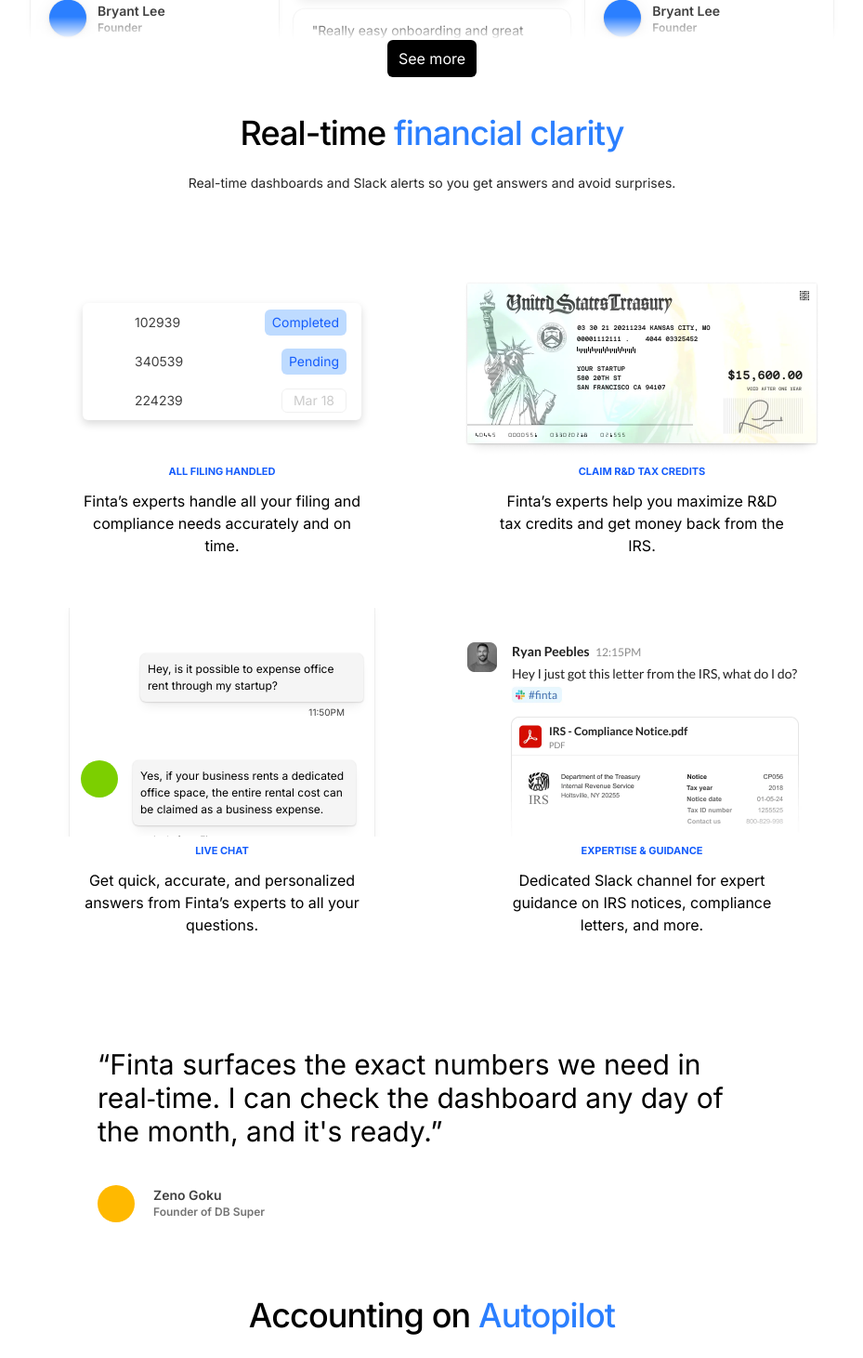
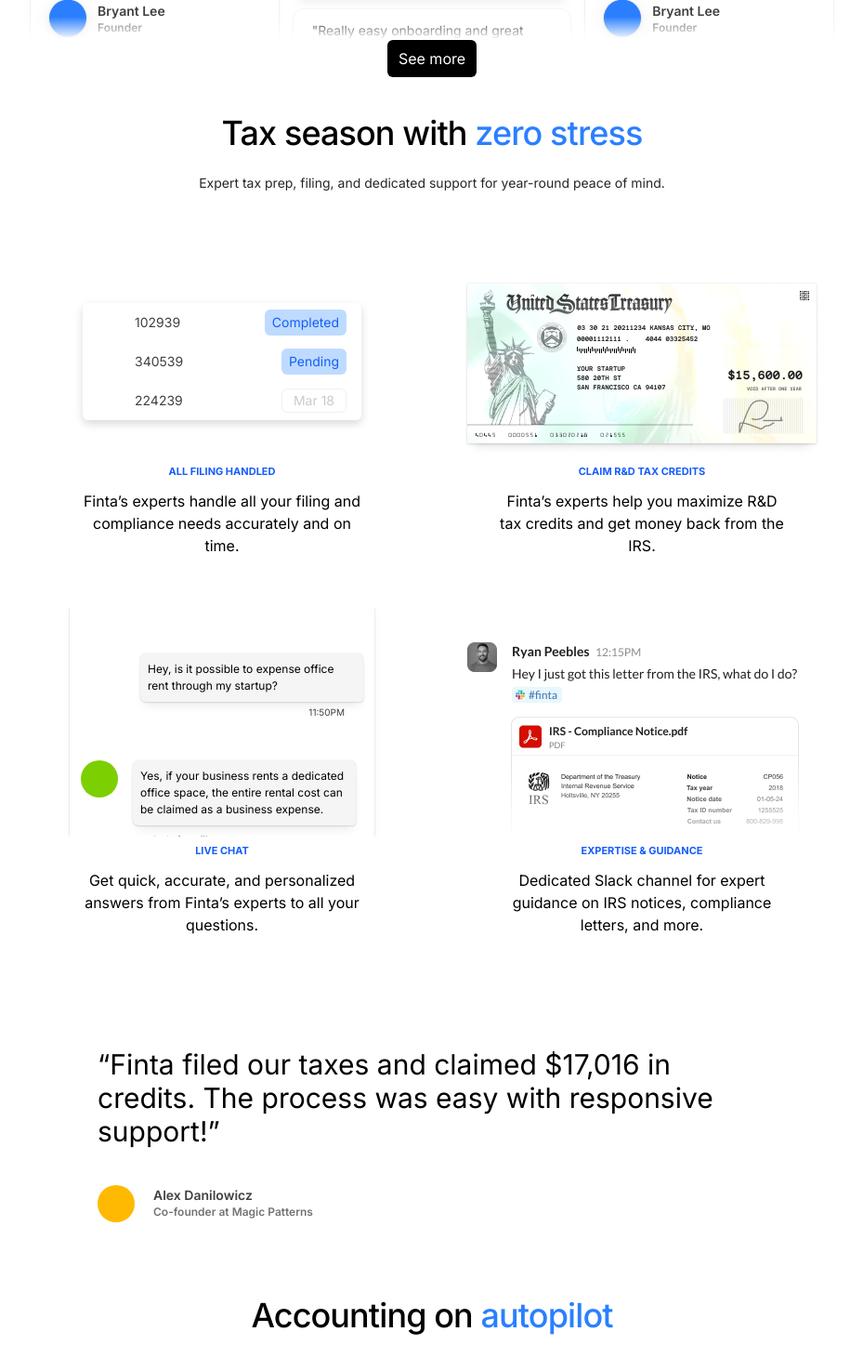
Before and after one commit to Evolver-3/newfintaupload, a React (Vite) app: page / in a window 1280 px wide. Shown: the part 1940-3401 px from the top of the page at 93% size, without its empty margins (175-1104 px from the left). Built offline with nearby package versions, Linux system fonts and the light colour scheme; some icons are missing.

Commit message:
remove unneccessary code

```diff
--- a/src/finta/Accounting/AccountingCard.jsx
+++ b/src/finta/Accounting/AccountingCard.jsx
@@ -1,5 +1,6 @@
 import Container from '../Container'
-import React from 'react'
+import CustomMain from '../CustomMain'
+
 import CardOne from './Card1/CardOne'
 import CardTwo from './Card2/CardTwo'
 import CardThree from './Card3/CardThree'
@@ -8,37 +9,12 @@
 const AccountingCard = () => {
   return (
     <Container>
-      <div className='flex flex-col items-center justify-center'>
-       <h2 class="text-2xl sm:text-3xl lg:text-4xl font-medium text-center tracking-tight mb-6">
-       Accounting on
-        <strong class="text-blue-500 font-medium"> Autopilot</strong>
-      </h2>
-
-      <p className='max-w-150 text-center text-sm text-neutral-800'>Your time as a founder is extremely valuable, don't waste it on emails or data entry. Set accounting on autopilot and replace QuickBooks + manual bookkeepers.</p>
-
-      <div className='grid grid-cols-1 lg:grid-cols-2 gap-2 mt-8 '>
-
+      <CustomMain  headBody={"Accounting on "} headSpan={"autopilot"} text={"Your time as a founder is extremely valuable, don't waste it on emails or data entry. Set accounting on autopilot and replace QuickBooks + manual bookkeepers."} personText={"“I used Quickbooks and bookkeepers but it was slow and clunky. Now Finta saves me time by auto-categorizing our transactions more accurately.”"} personName={"Jacob Bank"} personPosition={"Founder at Relay.app"}>
         <CardOne/>
         <CardTwo/>
         <CardThree/>
         <CardFour/>
-
-      </div>
-      <div className='flex flex-col my-20 gap-10'>
-        <h2 className='text-2xl lg:text-3xl border-spacing-0.5 font-extrlight max-w-180'>“I used Quickbooks and bookkeepers but it was slow and clunky. Now Finta saves me time by auto-categorizing our transactions more accurately.”</h2>
-
-        <div className='flex gap-5'>
-          <div className='h-10 w-10 rounded-full bg-lime-400'></div>
-          <div className='flex flex-col'>
-
-            <h2 className="text-[14px] text-neutral-700 font-semibold">Jacob Cricket</h2>
-            <h3 className="text-neutral-500  font-semibold text-xs ">Founder of Arpanet</h3>
-          </div>
-        </div>
-      </div>
-
-
-      </div>
+      </CustomMain>
     </Container>
   )
 }
--- /dev/null
+++ b/src/finta/CustomMain.jsx
@@ -0,0 +1,33 @@
+
+
+const CustomMain = ({children,headBody,headSpan,text,personText,personName,personPosition}) => {
+  return (
+    <div className='flex flex-col items-center justify-center'>
+           <h2 class="text-2xl sm:text-3xl lg:text-4xl font-medium text-center tracking-tight mb-6">
+           {headBody}
+            <strong class="text-blue-500 font-medium">{headSpan}</strong>
+          </h2>
+
+          <p className='max-w-150 text-center text-sm text-neutral-800'>{text}</p>
+
+          <div className='grid grid-cols-1 lg:grid-cols-2 gap-2 mt-8 '>
+           {children}
+
+          </div>
+          <div className='flex flex-col my-20 gap-10'>
+            <h2 className='text-2xl lg:text-3xl border-spacing-0.5 font-extrlight max-w-180'>{personText}</h2>
+
+            <div className='flex gap-5'>
+              <div className='h-10 w-10 rounded-full bg-amber-400'></div>
+              <div className='flex flex-col'>
+
+                <h2 className="text-[14px] text-neutral-700 font-semibold">{personName}</h2>
+                <h3 className="text-neutral-500  font-semibold text-xs ">{personPosition}</h3>
+              </div>
+            </div>
+          </div>
+          </div>
+  )
+}
+
+export default CustomMain
--- a/src/finta/Data/Datapage.jsx
+++ b/src/finta/Data/Datapage.jsx
@@ -3,22 +3,15 @@
 import Container from '../Container'
 import FintaChat from '../ChatAnimation/FintaChat'
 import NormalCardContain from '../NormalCardContain'
+import CustomMain from '../CustomMain'
 
 const Datapage = () => {
 
 
  return (
     <Container>
-      <div className='flex flex-col items-center justify-center'>
-       <h2 class="text-2xl sm:text-3xl lg:text-4xl font-medium text-center tracking-tight mb-6">
-       Real-time
-        <strong class="text-blue-500 font-medium"> financial clarity</strong>
-      </h2>
-
-      <p className='max-w-150 text-center text-sm text-neutral-800'>Real-time dashboards and Slack alerts so you get answers and avoid surprises.</p>
-
-      <div className='grid grid-cols-1 lg:grid-cols-2 gap-2 mt-8 '>
-       <NormalCardContain heading={"ALL FILING HANDLED"} text={"Finta’s experts handle all your filing and compliance needs accurately and on time."}>
+      <CustomMain headBody={"Tax season with "} headSpan={"zero stress"} text={"Expert tax prep, filing, and dedicated support for year-round peace of mind."} personText={"“Finta filed our taxes and claimed $17,016 in credits. The process was easy with responsive support!”"} personName={"Alex Danilowicz"} personPosition={"Co-founder at Magic Patterns"}>
+          <NormalCardContain heading={"ALL FILING HANDLED"} text={"Finta’s experts handle all your filing and compliance needs accurately and on time."}>
         <Cardo/>
        </NormalCardContain>
 
@@ -36,23 +29,7 @@
         </div>
        </NormalCardContain>
 
-
-      </div>
-      <div className='flex flex-col my-20 gap-10'>
-        <h2 className='text-2xl lg:text-3xl border-spacing-0.5 font-extrlight max-w-180'>“Finta surfaces the exact numbers we need in real‑time. I can check the dashboard any day of the month, and it's ready.”</h2>
-
-        <div className='flex gap-5'>
-          <div className='h-10 w-10 rounded-full bg-amber-400'></div>
-          <div className='flex flex-col'>
-
-            <h2 className="text-[14px] text-neutral-700 font-semibold">Zeno Goku</h2>
-            <h3 className="text-neutral-500  font-semibold text-xs ">Founder of DB Super</h3>
-          </div>
-        </div>
-      </div>
-
-
-      </div>
+      </CustomMain>
     </Container>
   )
 }
--- a/src/finta/FinancePage/Finance.jsx
+++ b/src/finta/FinancePage/Finance.jsx
@@ -4,42 +4,18 @@
 import CardFin2 from './CardFin2'
 import CardFin3 from './CardFin3'
 import CardFin4 from './CardFin4'
+import CustomMain from '../CustomMain'
 
 
 const Finance= () => {
   return (
     <Container>
-      <div className='flex flex-col items-center justify-center'>
-       <h2 class="text-2xl sm:text-3xl lg:text-4xl font-medium text-center tracking-tight mb-6">
-       Real-time
-        <strong class="text-blue-500 font-medium"> financial clarity</strong>
-      </h2>
-
-      <p className='max-w-150 text-center text-sm text-neutral-800'>Real-time dashboards and Slack alerts so you get answers and avoid surprises.</p>
-
-      <div className='grid grid-cols-1 lg:grid-cols-2 gap-2 mt-8 '>
+     <CustomMain headBody={"Real-time "} headSpan={"financial clarity"} text={"Real-time dashboards and Slack alerts so you get answers and avoid surprises."} personText={"“Finta surfaces the exact numbers we need in real‑time. I can check the dashboard any day of the month, and it's ready.”"} personName={"Zeno Rocha"} personPosition={"Co-founder at Resend"}>
         <CardFin1/>
         <CardFin2/>
         <CardFin3/>
         <CardFin4/>
-
-
-      </div>
-      <div className='flex flex-col my-20 gap-10'>
-        <h2 className='text-2xl lg:text-3xl border-spacing-0.5 font-extrlight max-w-180'>“Finta surfaces the exact numbers we need in real‑time. I can check the dashboard any day of the month, and it's ready.”</h2>
-
-        <div className='flex gap-5'>
-          <div className='h-10 w-10 rounded-full bg-amber-400'></div>
-          <div className='flex flex-col'>
-
-            <h2 className="text-[14px] text-neutral-700 font-semibold">Zeno Goku</h2>
-            <h3 className="text-neutral-500  font-semibold text-xs ">Founder of DB Super</h3>
-          </div>
-        </div>
-      </div>
-
-
-      </div>
+     </CustomMain>
     </Container>
   )
 }
--- a/src/finta/PricingSection/Pricing.jsx
+++ b/src/finta/PricingSection/Pricing.jsx
@@ -21,7 +21,7 @@
   return (
     <Container>
 
-      <div className='flex flex-col items-center justify-center my-30 font-mono'>
+      <div className='flex flex-col items-center justify-center my-30'>
 
         <div className='flex flex-col gap-4 text-center'>
 
--- a/src/finta/Testimonial.jsx
+++ b/src/finta/Testimonial.jsx
@@ -12,7 +12,7 @@
   return (
 
      <Container>
-      <div className=' flex flex-col gap-10 items-center justify-center text-center py-10 '>
+      <div className=' flex flex-col gap-10 items-center justify-center text-center py-10 text-foreground'>
 
         <h2 class="text-2xl sm:text-3xl lg:text-4xl font-medium text-center tracking-wide">
         Built for<strong class="text-blue-500 font-medium"> ambitious founders</strong>
@@ -41,7 +41,7 @@
 
         </motion.div>
 
-          <button onClick={()=>setOpen(!open)} className='px-3 py-2 rounded-md bg-black text-white text-md'>
+          <button onClick={()=>setOpen(!open)} className='px-3 py-2 rounded-md bg-black dark:bg-white text-white dark:text-black text-md'>
           {open ?  "See less":"See more"}
         </button>
 
--- a/src/index.css
+++ b/src/index.css
@@ -2,6 +2,7 @@
 
 body,html{
   font-family: "Inter", sans-serif;
+
 
 }
 
@@ -38,7 +39,7 @@
 
 }
 .dark{
-  --background:oklch(37.3% 0.034 259.733);
+  --background:oklch(13% 0.028 261.692);
   --foreground:white;
   --card:oklch(86.9% 0.005 56.366);
 }
```
